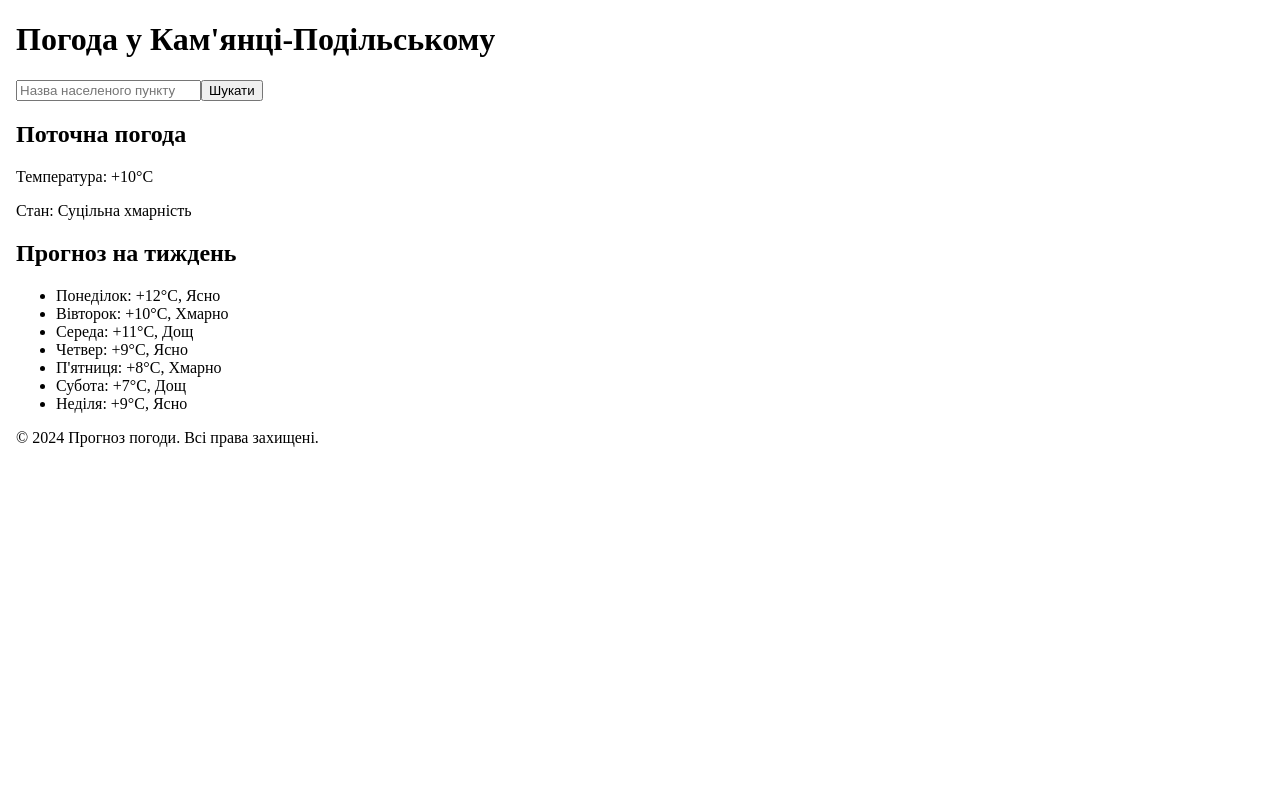
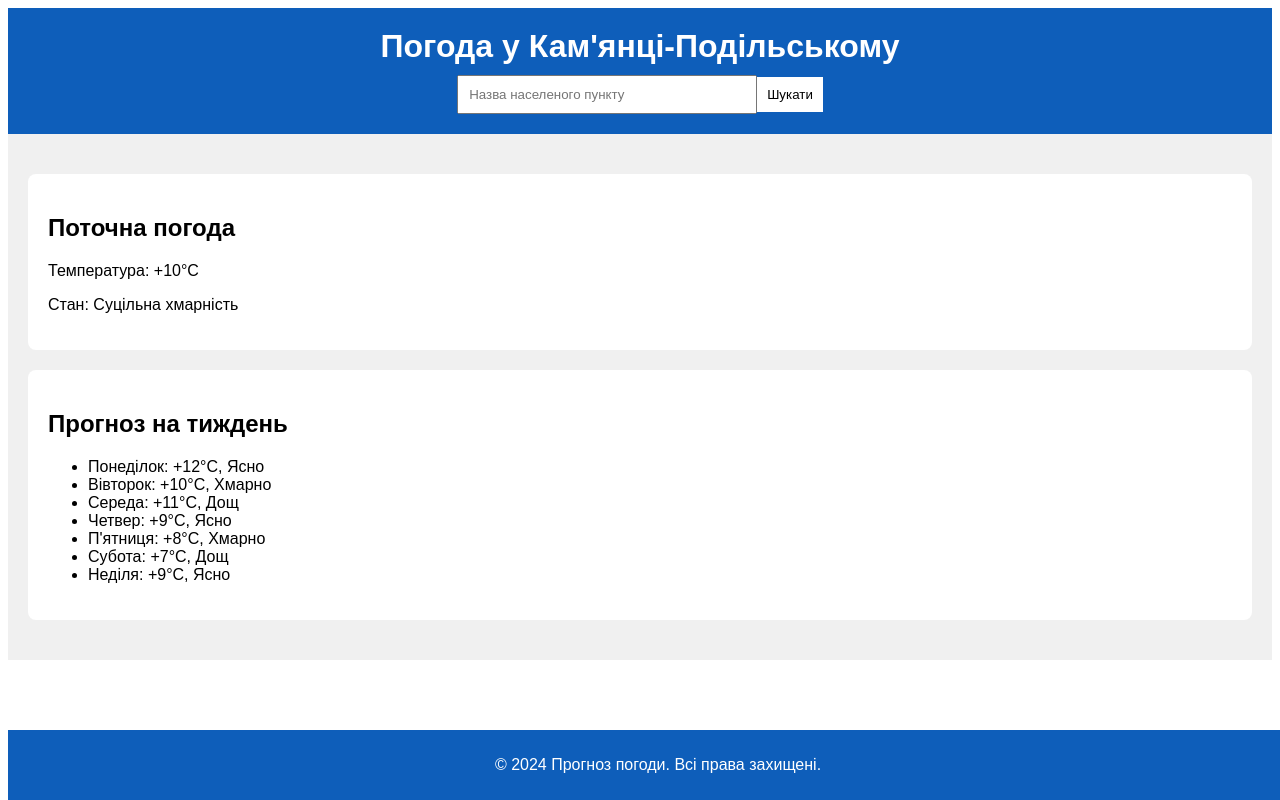
Before and after one commit to IT-Kamianets/weathersense, an Angular app: page / in a window 1280 px wide. Built offline with nearby package versions, Linux system fonts and the light colour scheme.

Commit message:
Update app.component.scss

```diff
--- a/src/app/app.component.scss
+++ b/src/app/app.component.scss
@@ -0,0 +1,54 @@
+body {
+    font-family: Arial, sans-serif;
+    margin: 0;
+    padding: 0;
+    background-color: #f0f0f0;
+}
+
+header {
+    background-color: #0e5eba;
+    color: white;
+    padding: 20px;
+    text-align: center;
+}
+
+h1 {
+    margin: 0;
+}
+
+form {
+    margin-top: 10px;
+}
+
+input[type="search"] {
+    padding: 10px;
+    width: 300px;
+}
+
+button {
+    padding: 10px;
+    background-color: #fff;
+    border: none;
+    cursor: pointer;
+}
+
+main {
+    padding: 20px;
+}
+
+.current-weather, .weekly-forecast {
+    background-color: white;
+    margin: 20px 0;
+    padding: 20px;
+    border-radius: 8px;
+}
+
+footer {
+    text-align: center;
+    padding: 10px;
+    background-color: #0e5eba;
+    color: white;
+    position: fixed;
+    width: 100%;
+    bottom: 0;
+}
```
